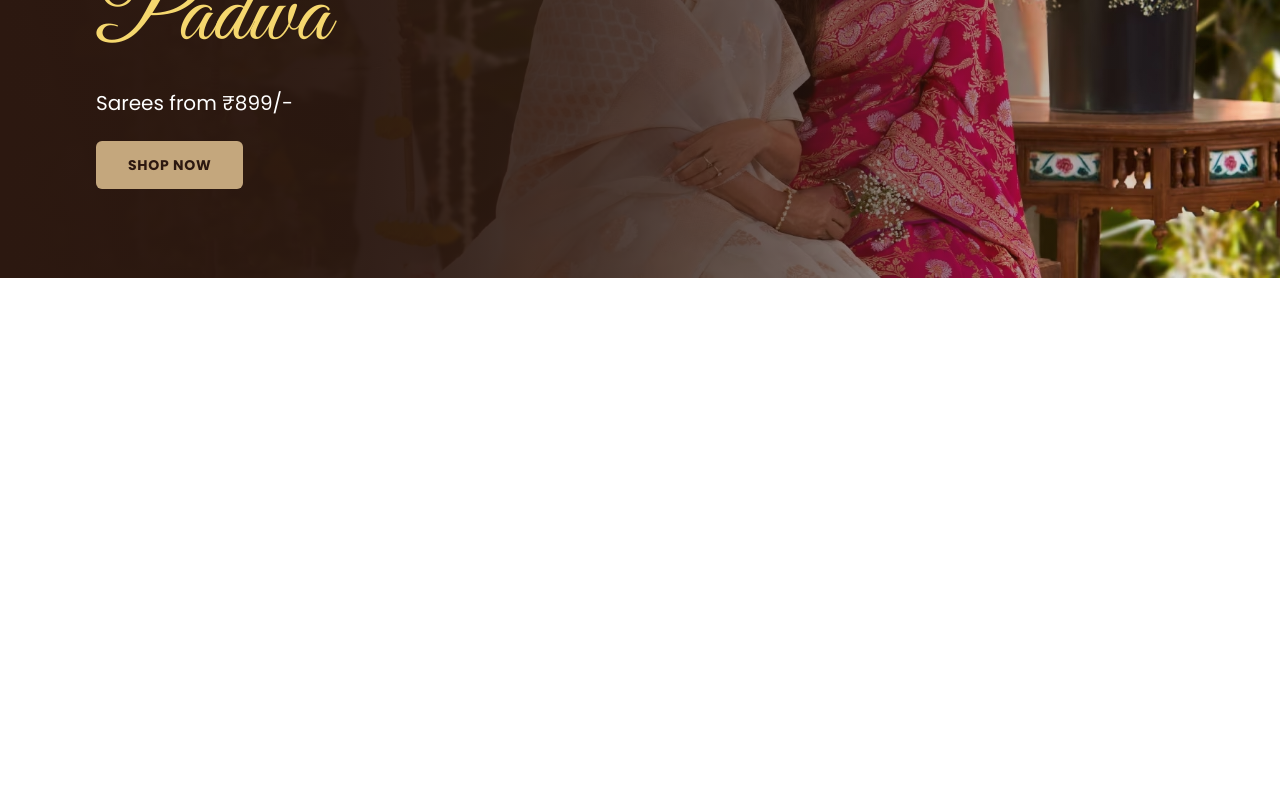
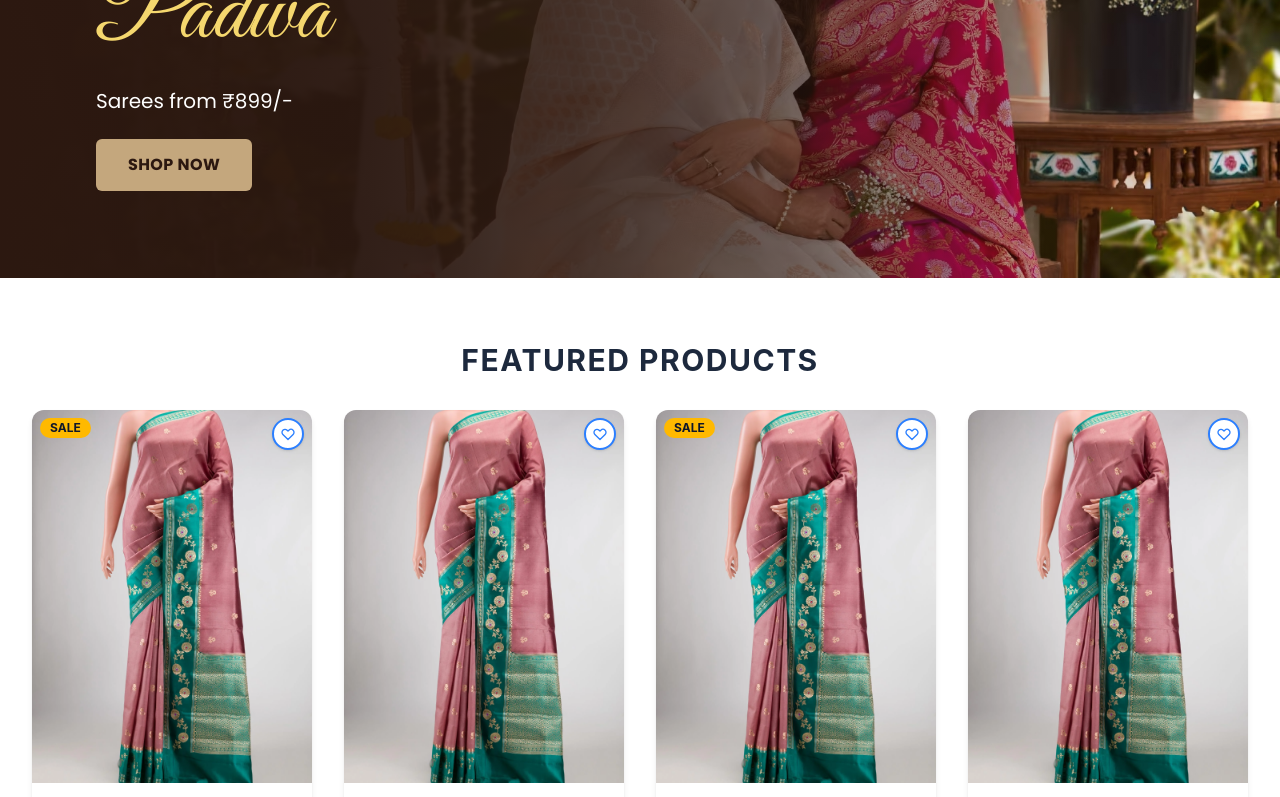
Before and after one commit to naksh119/KD_Sarees, a React (Vite) app in the folder client/: page / in a window 1280 px wide. Shown: the part 1820-2617 px from the top of the page. Before the commit the page ends 2098 px from the top, so only its background shows below. Built offline with nearby package versions, Linux system fonts and the light colour scheme; a web font is replaced by a local one.

Commit message:
new sections add

```diff
--- a/client/src/App.css
+++ b/client/src/App.css
@@ -1,4 +1,18 @@
 /* App-specific styles. Use Tailwind in components where possible. */
+
+/* Hide scrollbar for horizontal infinite scroll */
+.hide-scrollbar {
+  scrollbar-width: none;
+  -ms-overflow-style: none;
+}
+.hide-scrollbar::-webkit-scrollbar {
+  display: none;
+}
+
+/* Disable scroll-snap during infinite-scroll jump (avoids wrong snap) */
+.snap-none {
+  scroll-snap-type: none;
+}
 
 /* Outer border pattern for category cards (chevron / V-shape feel) */
 .category-card__frame {
--- a/client/src/App.jsx
+++ b/client/src/App.jsx
@@ -4,6 +4,11 @@ import HeroSection from './components/HeroSection'
 import GudiPadwaHero from './components/GudiPadwaHero'
 import FeaturesStrip from './components/FeaturesStrip'
 import TopCategories from './components/TopCategories'
+import SareeStoreSection from './components/SareeStoreSection'
+import SilkSareeSection from './components/SilkSareeSection'
+import ProductSection from './components/ProductSection'
+import BestsellerSareesSection from './components/BestsellerSareesSection'
+import StoryLookbookSection from './components/StoryLookbookSection'
 
 function App() {
   return (
@@ -14,6 +19,11 @@ function App() {
         <FeaturesStrip />
         <TopCategories />
         <GudiPadwaHero />
+        <ProductSection />
+        <SareeStoreSection />
+        <SilkSareeSection />
+        <BestsellerSareesSection />
+        <StoryLookbookSection />
       </main>
     </>
   )
--- a/client/src/components/BestsellerSareesSection.jsx
+++ b/client/src/components/BestsellerSareesSection.jsx
@@ -1,10 +1,8 @@
 /**
- * Bestseller product grid – same ProductCard as ProductSection.
- * Infinite horizontal scroll: user can slide through cards; content loops.
+ * Bestseller product row – same ProductCard, horizontal scroll, max 12 cards, stops at end.
  */
 
 import ProductCard from './ProductCard';
-import InfiniteCardScroll from './InfiniteCardScroll';
 import sareeImage from '../assets/images/saree.webp';
 import sareeImage2 from '../assets/images/sareeImage2.webp';
 import sareeImage3 from '../assets/images/sareeimage3.jpg';
@@ -70,21 +68,182 @@ const DEFAULT_PRODUCTS = [
     showAddToCartButton: true,
     href: '#',
   },
+  {
+    id: 'banarasi-pink',
+    imageSrc: sareeImage,
+    imageSrcHover: sareeImage2,
+    imageAlt: 'Pink silk woven Banarasi saree',
+    productTitle: 'Pink Silk Woven Banarasi Saree',
+    originalPrice: 2100,
+    currentPrice: 699,
+    discountPercentage: 67,
+    rating: 5,
+    reviewCount: 412,
+    isSale: true,
+    showAddToCartButton: true,
+    href: '#',
+  },
+  {
+    id: 'banarasi-gold',
+    imageSrc: sareeImage,
+    imageSrcHover: sareeImage3,
+    imageAlt: 'Gold silk woven Banarasi saree',
+    productTitle: 'Gold Silk Woven Banarasi Saree',
+    originalPrice: 3500,
+    currentPrice: 1299,
+    discountPercentage: 63,
+    rating: 5,
+    reviewCount: 289,
+    isSale: true,
+    showAddToCartButton: true,
+    href: '#',
+  },
+  {
+    id: 'patola-blue',
+    imageSrc: sareeImage,
+    imageSrcHover: sareeImage2,
+    imageAlt: 'Blue silk woven Patola saree',
+    productTitle: 'Blue Silk Woven Patola Saree',
+    originalPrice: 2650,
+    currentPrice: 949,
+    discountPercentage: 64,
+    rating: 5,
+    reviewCount: 98,
+    isSale: true,
+    showAddToCartButton: true,
+    href: '#',
+  },
+  {
+    id: 'patola-green',
+    imageSrc: sareeImage,
+    imageSrcHover: sareeImage3,
+    imageAlt: 'Green silk woven Patola saree',
+    productTitle: 'Green Silk Woven Patola Saree',
+    originalPrice: 2499,
+    currentPrice: 849,
+    discountPercentage: 66,
+    rating: 5,
+    reviewCount: 134,
+    isSale: true,
+    showAddToCartButton: true,
+    href: '#',
+  },
+  {
+    id: 'silk-mustard',
+    imageSrc: sareeImage,
+    imageSrcHover: sareeImage2,
+    imageAlt: 'Mustard silk saree',
+    productTitle: 'Mustard Silk Woven Banarasi Saree',
+    originalPrice: 1899,
+    currentPrice: 599,
+    discountPercentage: 68,
+    rating: 5,
+    reviewCount: 567,
+    isSale: true,
+    showAddToCartButton: true,
+    href: '#',
+  },
+  {
+    id: 'silk-burgundy',
+    imageSrc: sareeImage,
+    imageSrcHover: sareeImage3,
+    imageAlt: 'Burgundy silk saree',
+    productTitle: 'Burgundy Silk Woven Saree',
+    originalPrice: 3200,
+    currentPrice: 1199,
+    discountPercentage: 63,
+    rating: 5,
+    reviewCount: 201,
+    isSale: true,
+    showAddToCartButton: true,
+    href: '#',
+  },
+  {
+    id: 'silk-peach',
+    imageSrc: sareeImage,
+    imageSrcHover: sareeImage2,
+    imageAlt: 'Peach silk saree',
+    productTitle: 'Peach Silk Woven Saree',
+    originalPrice: 2299,
+    currentPrice: 799,
+    discountPercentage: 65,
+    rating: 5,
+    reviewCount: 176,
+    isSale: true,
+    showAddToCartButton: true,
+    href: '#',
+  },
+  {
+    id: 'silk-navy',
+    imageSrc: sareeImage,
+    imageSrcHover: sareeImage3,
+    imageAlt: 'Navy blue silk saree',
+    productTitle: 'Navy Blue Silk Woven Saree',
+    originalPrice: 2799,
+    currentPrice: 949,
+    discountPercentage: 66,
+    rating: 5,
+    reviewCount: 143,
+    isSale: true,
+    showAddToCartButton: true,
+    href: '#',
+  },
+  {
+    id: 'silk-coral',
+    imageSrc: sareeImage,
+    imageSrcHover: sareeImage2,
+    imageAlt: 'Coral silk saree',
+    productTitle: 'Coral Silk Woven Saree',
+    originalPrice: 1999,
+    currentPrice: 699,
+    discountPercentage: 65,
+    rating: 5,
+    reviewCount: 89,
+    isSale: true,
+    showAddToCartButton: true,
+    href: '#',
+  },
+  {
+    id: 'silk-ivory',
+    imageSrc: sareeImage,
+    imageSrcHover: sareeImage3,
+    imageAlt: 'Ivory silk saree',
+    productTitle: 'Ivory Silk Woven Saree',
+    originalPrice: 3100,
+    currentPrice: 1099,
+    discountPercentage: 65,
+    rating: 5,
+    reviewCount: 212,
+    isSale: true,
+    showAddToCartButton: true,
+    href: '#',
+  },
 ];
+
+const MAX_CARDS = 15;
 
 export default function BestsellerSareesSection({
   products = DEFAULT_PRODUCTS,
   viewAllHref = '#',
 }) {
+  const displayProducts = products.slice(0, MAX_CARDS);
+
   return (
     <section
       className="w-full py-12 md:py-16"
       aria-label="Bestseller sarees"
     >
       <div className="mx-auto max-w-[1400px] px-4 sm:px-6 lg:px-8">
-        <InfiniteCardScroll
-          items={products}
-          renderItem={(product) => (
+        <div
+          className="flex overflow-x-auto overflow-y-hidden gap-4 pb-2 snap-x snap-mandatory hide-scrollbar"
+          style={{ WebkitOverflowScrolling: 'touch' }}
+          aria-label="Scrollable product cards"
+        >
+          {displayProducts.map((product) => (
+            <div
+              key={product.id}
+              className="shrink-0 w-[260px] sm:w-[280px] lg:w-[300px] snap-start"
+            >
               <ProductCard
                 imageSrc={product.imageSrc}
                 imageSrcHover={product.imageSrcHover}
@@ -99,8 +258,9 @@ export default function BestsellerSareesSection({
                 showAddToCartButton={product.showAddToCartButton}
                 href={product.href}
               />
-          )}
-        />
+            </div>
+          ))}
+        </div>
 
         <div className="mt-10 flex justify-center">
           <a
--- a/client/src/components/GudiPadwaHero.jsx
+++ b/client/src/components/GudiPadwaHero.jsx
@@ -16,8 +16,7 @@ export default function GudiPadwaHero() {
       {/* TRENDING NOW strip */}
       <div className="bg-white py-3 text-center md:py-6 px-3">
         <span
-          className="text-xl font-bold uppercase tracking-wider text-[#0f172a] sm:text-2xl md:text-3xl"
-          style={{ fontFamily: "'Poppins', sans-serif" }}
+          className="text-center text-2xl font-bold uppercase tracking-wider text-slate-800 md:text-3xl"
         >
           Trending Now
         </span>
@@ -55,7 +54,7 @@ export default function GudiPadwaHero() {
           </p>
           <a
             href={SHOP_LINK}
-            className="mt-6 inline-flex items-center justify-center rounded-md bg-[#c4a77d] px-8 py-3.5 text-sm font-bold uppercase tracking-wider text-[#2c1810] hover:bg-[#b8956a] focus:outline-none focus:ring-2 focus:ring-[#c4a77d] focus:ring-offset-2 focus:ring-offset-[#2c1810] transition-colors w-fit"
+            className="mt-6 inline-flex items-center justify-center rounded-md bg-[#c4a77d] px-8 py-3.5 text-base font-bold uppercase tracking-wide text-[#2c1810] hover:bg-[#b8956a] focus:outline-none focus:ring-2 focus:ring-[#c4a77d] focus:ring-offset-2 focus:ring-offset-[#2c1810] transition-colors w-fit"
             style={{ fontFamily: "'Poppins', sans-serif" }}
           >
             Shop Now
--- a/client/src/components/HeroSection.jsx
+++ b/client/src/components/HeroSection.jsx
@@ -29,7 +29,7 @@ export default function HeroSection() {
       {/* Text overlay – left side, vertically centered */}
       <div className="absolute inset-0 z-10 flex flex-col justify-center px-6 py-12 md:px-12 md:py-16 md:max-w-[50%]">
         <h2
-          className="text-4xl md:text-5xl lg:text-6xl font-normal italic text-black tracking-wide"
+          className="text-4xl sm:text-5xl md:text-6xl lg:text-7xl xl:text-8xl font-normal italic text-[#f5d76e] tracking-wide"
           style={{ fontFamily: "'Great Vibes', cursive" }}
         >
           Summer in Florals
@@ -44,7 +44,7 @@ export default function HeroSection() {
         </p>
         <a
           href={SHOP_LINK}
-          className="mt-8 inline-flex items-center justify-center rounded-md bg-transparent px-8 py-3.5 text-sm font-bold uppercase tracking-wider text-white border-2 border-white hover:bg-white/10 focus:outline-none focus:ring-2 focus:ring-white focus:ring-offset-2 focus:ring-offset-transparent transition-colors w-fit"
+          className="mt-8 inline-flex items-center justify-center rounded-md bg-transparent px-8 py-3.5 text-base font-bold uppercase tracking-wide text-white border-2 border-white hover:bg-white/10 focus:outline-none focus:ring-2 focus:ring-white focus:ring-offset-2 focus:ring-offset-transparent transition-colors w-fit"
           style={{ fontFamily: "'Poppins', sans-serif" }}
         >
           Shop now
```
Also changed, not shown: client/src/components/InfiniteCardScroll.jsx (+32 -22 lines), client/src/components/TopCategories.jsx (+8 -12 lines). Lines whose indentation alone changed are shown as unchanged.
